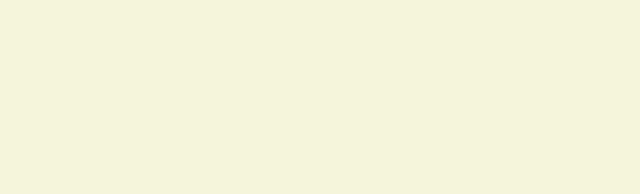
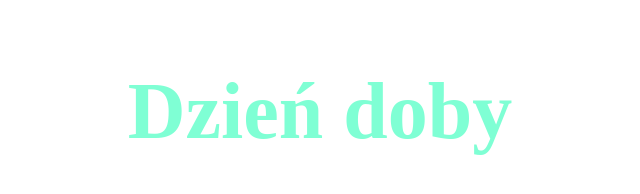
Before and after one commit to androiduserpl/mount-caramel, a website: page index.html in a window 1280 px wide. Shown: the whole page, without its empty margins (320-960 px from the left). Drawn offline with Linux system fonts and the light colour scheme.

Commit message:
add run sass compile

```diff
--- a/index.html
+++ b/index.html
@@ -7,6 +7,6 @@
 </head>
 <body>
 
-
+    <h2 class="header-two">Dzień doby</h2>
 </body>
 </html>
--- a/package.json
+++ b/package.json
@@ -4,7 +4,7 @@
   "description": "site for the mount caramel brand",
   "main": "index.js",
   "scripts": {
-    "test": "echo \"Error: no test specified\" && exit 1"
+    "compile:sass": "node-sass sass/main.scss css/css.css -w"
   },
   "repository": {
     "type": "git",
--- a/sass/main.scss
+++ b/sass/main.scss
@@ -0,0 +1,5 @@
+.header-two {
+    color: aquamarine;
+    font-size: 5em;
+    text-align: center;
+}
```
Also changed, not shown: css/css.css.
